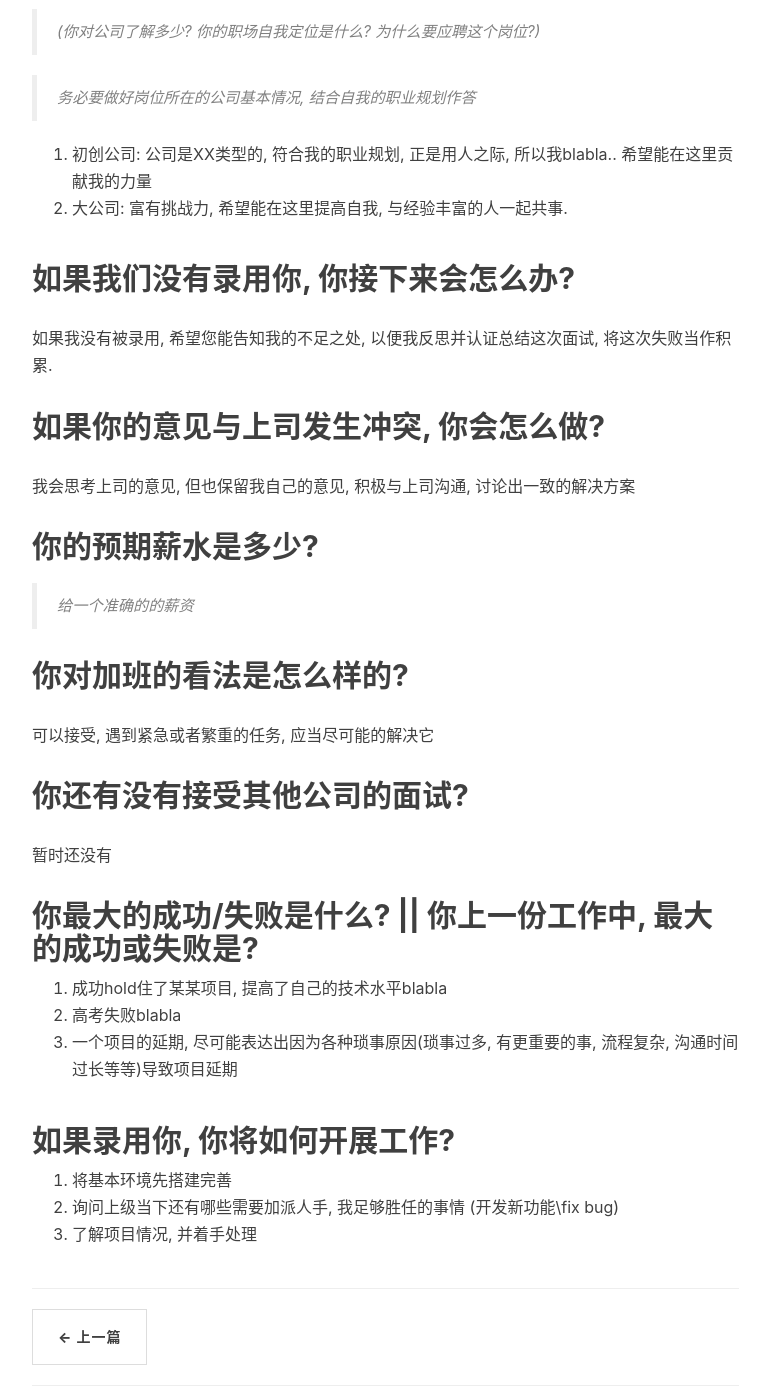
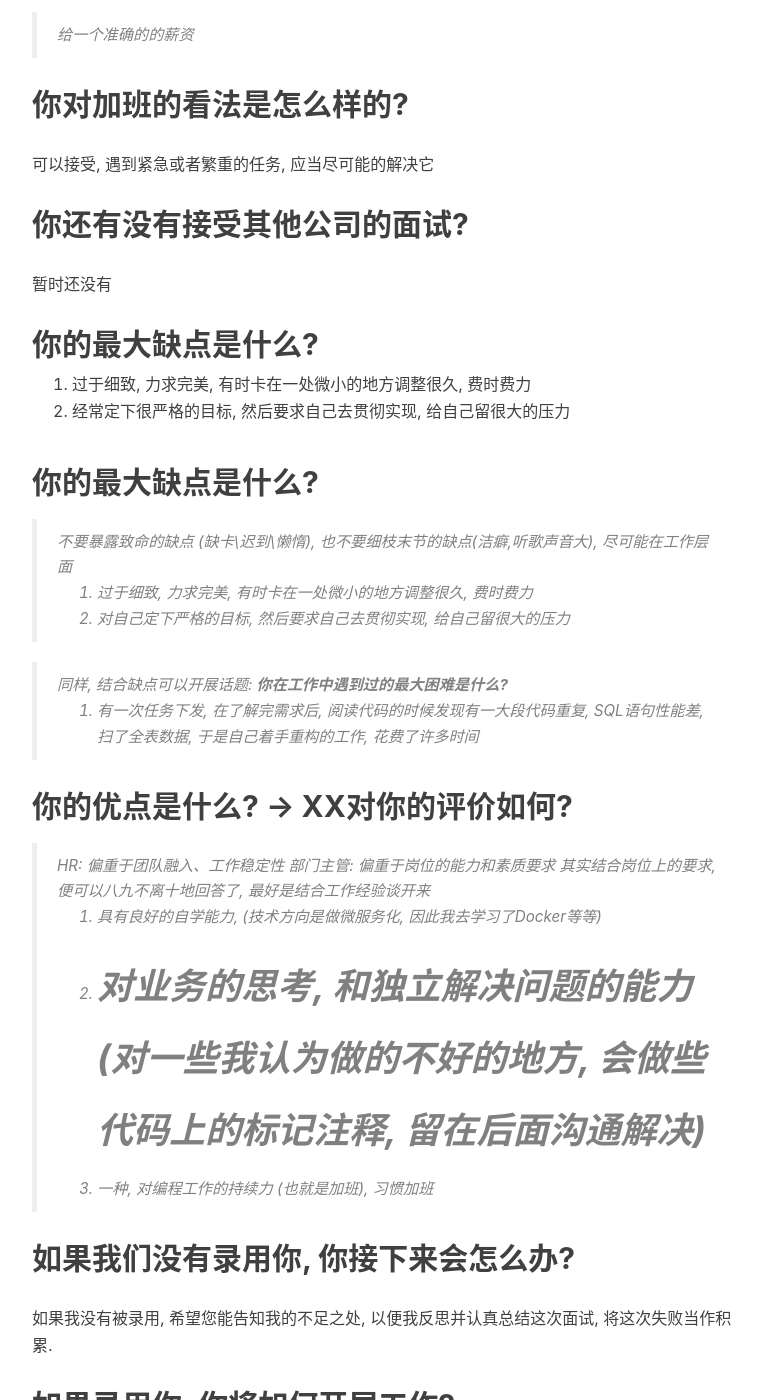
Before and after one commit to EPsheep/EPsheep.github.io, a Jekyll site: the page built from _posts/2020-07-23-面试相关应答.md, in a window 1280 px wide and 1400 px high, scrolled down 1805 px. Shown: the whole window, without its empty margins (233-1001 px from the left). Built offline with Jekyll 4.4.1, drawn with Linux system fonts in a browser that asks for light colours; nearby versions of some CDN libraries; comment, search, counter and statistics services are not loaded; some of the changed text lies outside the part shown.

Commit message:
autocommit

```diff
--- a/_posts/2020-07-23-面试相关应答.md
+++ b/_posts/2020-07-23-面试相关应答.md
@@ -10,44 +10,25 @@ tags:
 ---
 
 ## 请自我介绍下
-
-您好, 面试官. 我叫胡荣. 我从事PHP开发已有两年时间.
-
-在这两年的工作经历中, 涉及的有商城\ERP和OA的开发
-
-其中主要以OA\ERP这类的系统开发比较多, 因此对于企业系统这块的业务流程, 我有一定的了解.
-
-我所掌握的PHP的开发框架有 TP3, TP5, Swoft, Yii2、 CI.
-
-我也掌握 MySQL 和 Redis, 对于MySQL的查询优化、索引建立有一定的经验.
-
-还有 Git, SVN, Docker, WSL, Linux 这些工作协同和运维的基本能力也是具备的
-
-我还学习过一些前端知识, 比如有 jquery, vue, NodeJs
-
-代码上我力求结构清晰, 符合PSR规范; 追求编写效率更高的SQL语句
-
-工作中, 我尽心尽责, 具备一定的抗压能力, 为求任务圆满, 我能够加班加点地按时完成任务.
-
-最后, 在面试前, 我看了岗位要求的相关信息, 希望能加入贵公司, 贡献自己的一份力.
+blabla
 
 ## 为什么离职?
 1. 为了个人发展, 我希望有更多挑战和上升空间, 接触新项目提高自己
 
 ## 为什么离职N个月才找工作?
-额, 在辞职这段时间, 是去学车考证
+额, 在辞职这段时间, 是去学习其他知识 (副业: 比如学车考证)
 
 ## 你的职业规划是什么?
-1. 掌握前后端的技术栈, 可以支撑起一个完整项目, 做一个全栈程序员
-2. 现在继续深入后端基础比如MySQL, 为学习分布式打基础, 关注微服务方向
+1. 创业公司: 掌握前后端的技术栈, 可以支撑起一个完整项目, 做一个全栈程序员
+2. 大中型公司: 当下在进行的是, 深入MySQL中innodb的学习, 再向后是学习消息队列, 长期目标是掌握分布式处理的能力 (以及架构师)
 
 ## 你还有什么问题么?
+成功:
 1. 想了解下公司的人才培养及晋升机制是怎么样的呢?
-2. 请问如果有幸被贵公司录取，在入职前有没有需要我提前学习和准备的？
-3. 您认为我目前缺少何种能力或是资质？
+2. 想了解下公司的发展方向是怎么样呢?
 
-## 你的最大缺点是什么?
-1. 过于细致, 力求完美, 有时卡在一处微小的地方调整很久, 费时费力
+失败:
+1. 您认为我目前缺少何种能力或是资质？
 
 ## 为什么选择我们公司?
 > (你对公司了解多少? 你的职场自我定位是什么? 为什么要应聘这个岗位?)
@@ -56,9 +37,6 @@ tags:
 
 1. 初创公司: 公司是XX类型的, 符合我的职业规划, 正是用人之际, 所以我blabla.. 希望能在这里贡献我的力量
 2. 大公司: 富有挑战力, 希望能在这里提高自我, 与经验丰富的人一起共事.
-
-## 如果我们没有录用你, 你接下来会怎么办?
-如果我没有被录用, 希望您能告知我的不足之处, 以便我反思并认证总结这次面试, 将这次失败当作积累.
 
 ## 如果你的意见与上司发生冲突, 你会怎么做?
 我会思考上司的意见, 但也保留我自己的意见, 积极与上司沟通, 讨论出一致的解决方案
@@ -72,10 +50,30 @@ tags:
 ## 你还有没有接受其他公司的面试?
 暂时还没有
 
-## 你最大的成功/失败是什么? || 你上一份工作中, 最大的成功或失败是?
-1. 成功hold住了某某项目, 提高了自己的技术水平blabla
-2. 高考失败blabla
-3. 一个项目的延期, 尽可能表达出因为各种琐事原因(琐事过多, 有更重要的事, 流程复杂, 沟通时间过长等等)导致项目延期
+## 你的最大缺点是什么?
+1. 过于细致, 力求完美, 有时卡在一处微小的地方调整很久, 费时费力
+2. 经常定下很严格的目标, 然后要求自己去贯彻实现, 给自己留很大的压力
+
+## 你的最大缺点是什么?
+> 不要暴露致命的缺点 (缺卡\迟到\懒惰), 也不要细枝末节的缺点(洁癖,听歌声音大), 尽可能在工作层面
+1. 过于细致, 力求完美, 有时卡在一处微小的地方调整很久, 费时费力
+3. 对自己定下严格的目标, 然后要求自己去贯彻实现, 给自己留很大的压力
+
+> 同样, 结合缺点可以开展话题: __你在工作中遇到过的最大困难是什么?__
+1. 有一次任务下发, 在了解完需求后, 阅读代码的时候发现有一大段代码重复, SQL语句性能差, 扫了全表数据,
+于是自己着手重构的工作, 花费了许多时间
+
+## 你的优点是什么? -> XX对你的评价如何?
+> HR: 偏重于团队融入、工作稳定性
+> 部门主管: 偏重于岗位的能力和素质要求
+> 其实结合岗位上的要求, 便可以八九不离十地回答了, 最好是结合工作经验谈开来
+1. 具有良好的自学能力, (技术方向是做微服务化, 因此我去学习了Docker等等)
+2. # 对业务的思考, 和独立解决问题的能力 (对一些我认为做的不好的地方, 会做些代码上的标记注释, 留在后面沟通解决)
+3. 一种, 对编程工作的持续力 (也就是加班), 习惯加班
+
+## 如果我们没有录用你, 你接下来会怎么办?
+如果我没有被录用, 希望您能告知我的不足之处,
+以便我反思并认真总结这次面试, 将这次失败当作积累.
 
 ## 如果录用你, 你将如何开展工作?
 1. 将基本环境先搭建完善
```
